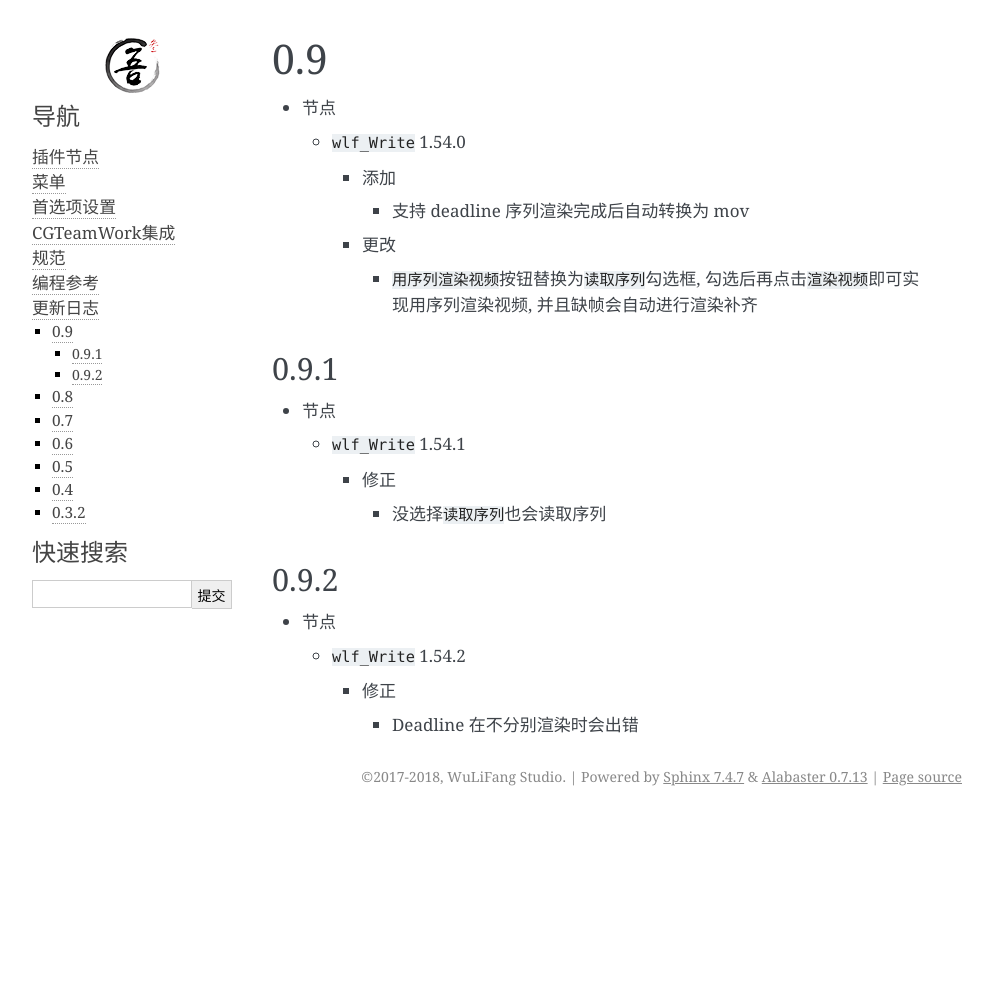
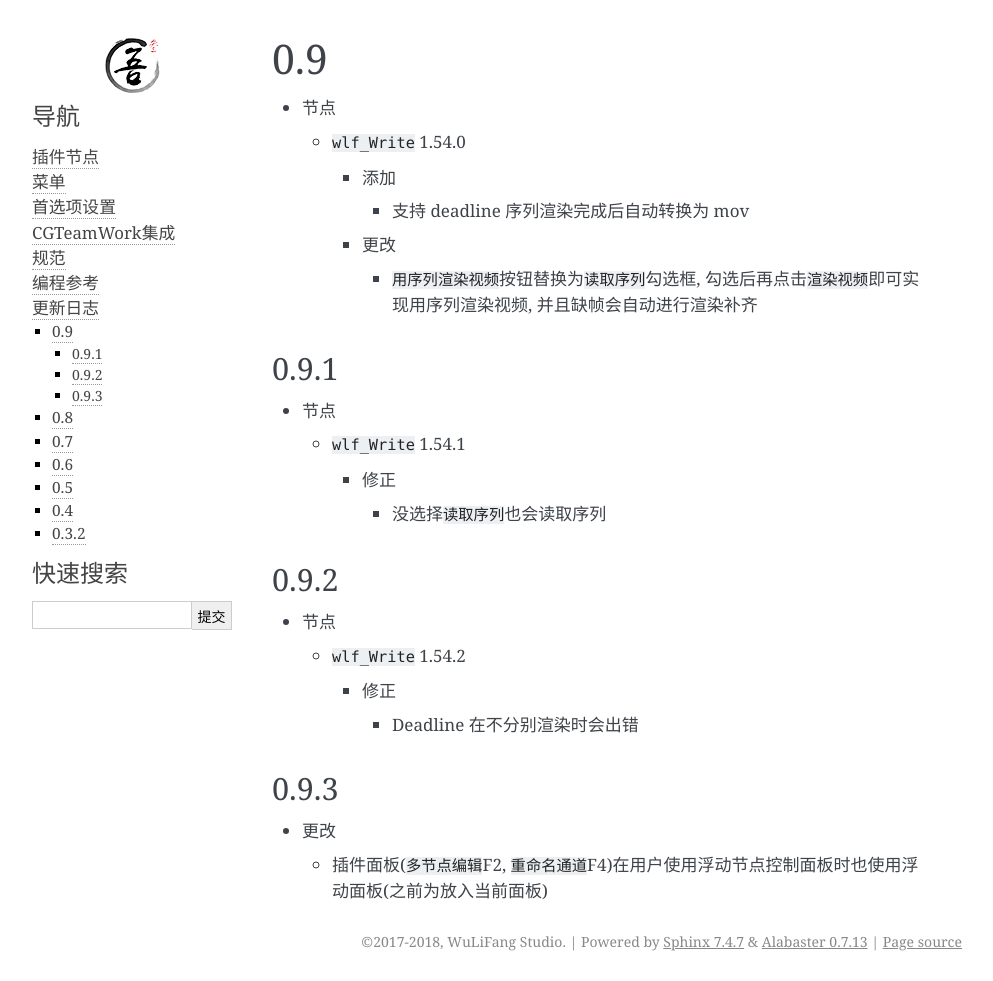
Before and after one commit to WuLiFang/Nuke, a Sphinx documentation site: the page built from source/changelogs/007_0.9.md, in a window 1280 px wide. Shown: the whole page, without its empty margins (148-1141 px from the left). Built offline with Sphinx 7.4.7, drawn with Linux system fonts in a browser that asks for light colours; before the commit the page ends 900 px from its top, so only the background shows below that.

Commit message:
Add changelog: 0.9.3

```diff
--- a/source/changelogs/007_0.9.md
+++ b/source/changelogs/007_0.9.md
@@ -20,3 +20,8 @@
   - `wlf_Write` 1.54.2
     - 修正
       - Deadline 在不分别渲染时会出错
+
+## 0.9.3
+
+- 更改
+  - 插件面板(`多节点编辑`F2, `重命名通道`F4)在用户使用浮动节点控制面板时也使用浮动面板(之前为放入当前面板)
```
